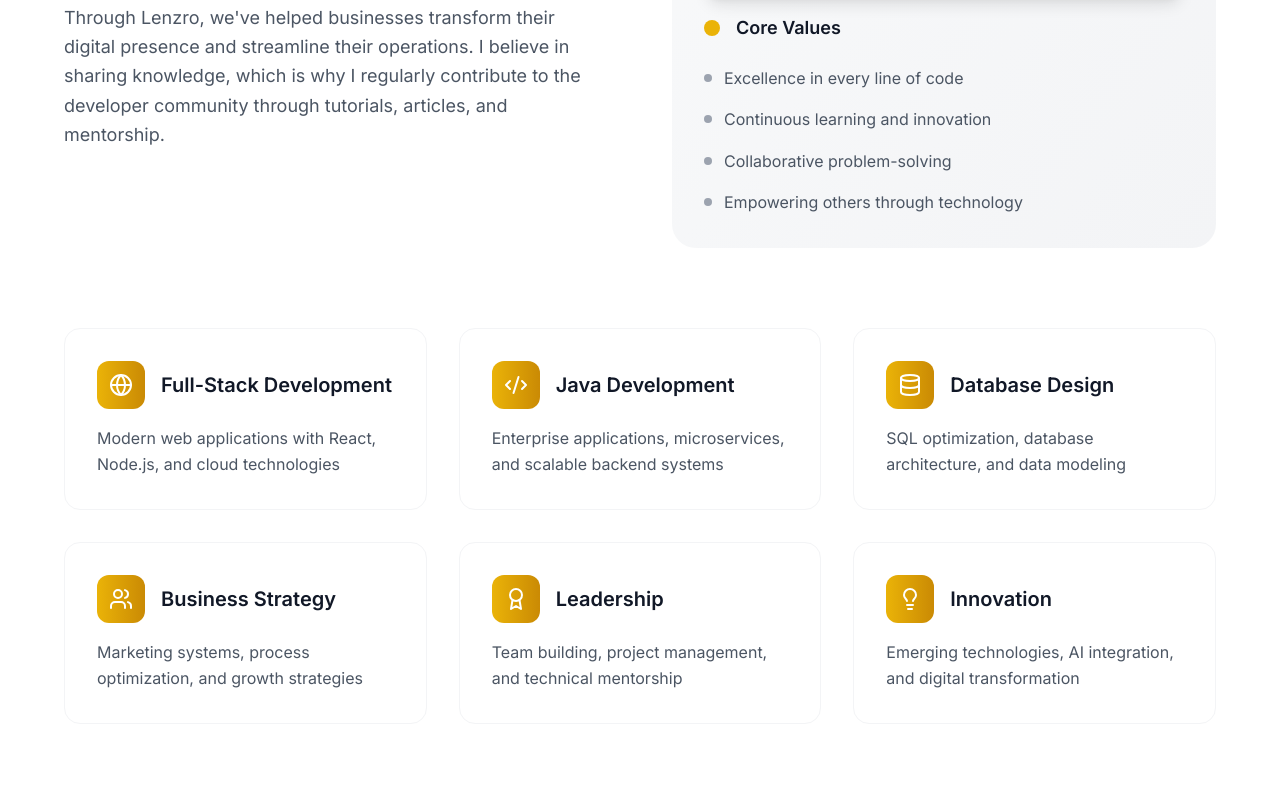
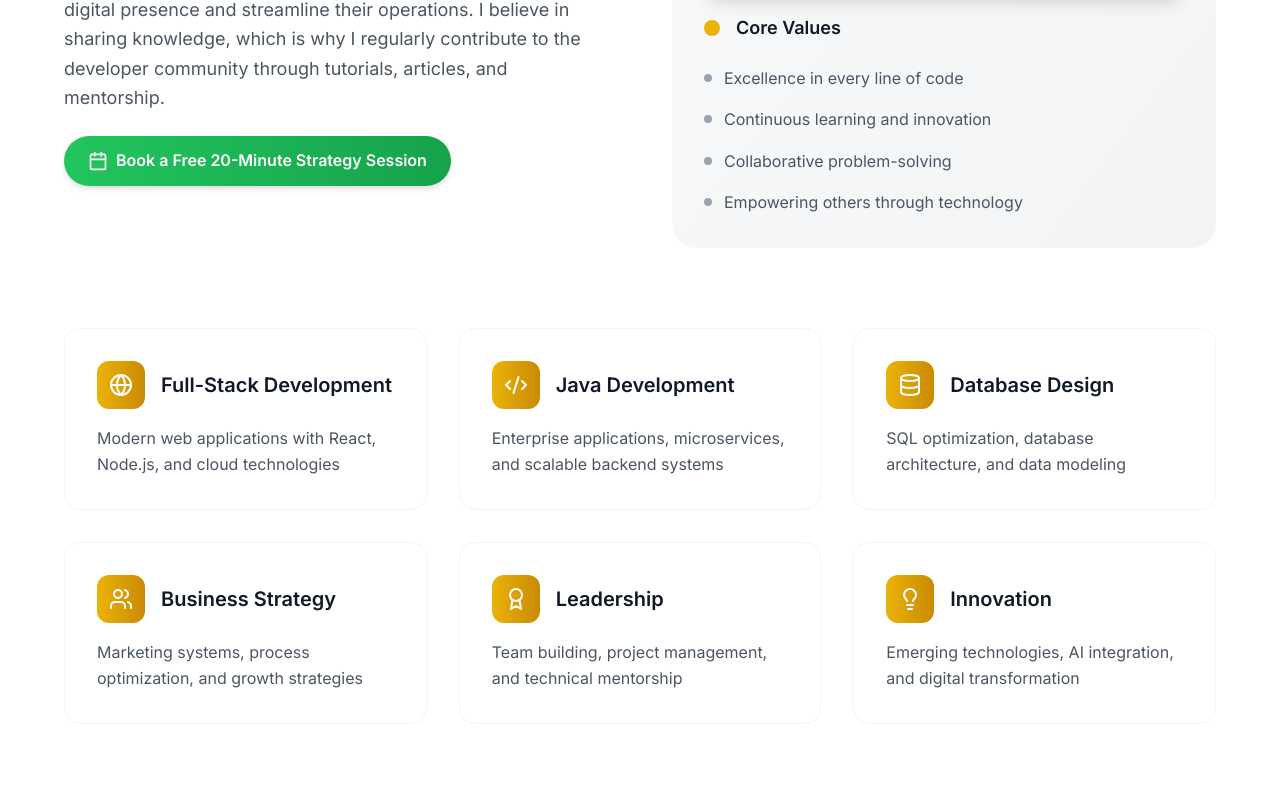
Before and after one commit to yussuf3468/portfolioWebsite, a React (Vite) app: page / in a window 1280 px wide. Shown: the part 1581-2380 px from the top of the page. Built offline with nearby package versions, Linux system fonts and the light colour scheme.

Commit message:
Added schedule a call functionality

```diff
--- a/src/components/About.tsx
+++ b/src/components/About.tsx
@@ -1,5 +1,5 @@
 import React from 'react';
-import { Code2, Database, Globe, Users, Award, Lightbulb } from 'lucide-react';
+import { Code2, Database, Globe, Users, Award, Lightbulb, Calendar } from 'lucide-react';
 
 const About: React.FC = () => {
   const skills = [
@@ -43,10 +43,21 @@ const About: React.FC = () => {
                 their operations. I believe in sharing knowledge, which is why I regularly contribute
                 to the developer community through tutorials, articles, and mentorship.
               </p>
+
+              {/* Book Free Strategy Call Button */}
+              <a
+                href="https://calendly.com/yussufh080/20min"
+                target="_blank"
+                rel="noopener noreferrer"
+                className="inline-flex items-center space-x-2 bg-gradient-to-r from-green-500 to-green-600 text-white px-6 py-3 rounded-full font-semibold shadow-md hover:shadow-lg hover:scale-[1.02] transition-all duration-300"
+              >
+                <Calendar className="w-5 h-5" />
+                <span>Book a Free 20-Minute Strategy Session</span>
+              </a>
+
             </div>
 
             <div className="bg-gradient-to-br from-gray-50 to-gray-100 rounded-3xl p-8">
-              {/* My photo */}
               <img
                 src="/myphoto1.jpg"
                 alt="Yussuf Muse"
--- a/src/components/Contact.tsx
+++ b/src/components/Contact.tsx
@@ -136,13 +136,13 @@ const Contact: React.FC = () => {
                 {/* Schedule a Call Button */}
                 <div className="pt-6">
                   <a
-                    href="https://calendly.com/yussufh080/30min"
+                    href="https://calendly.com/yussufh080/20min"
                     target="_blank"
                     rel="noopener noreferrer"
                     className="inline-flex items-center px-6 py-3 bg-gradient-to-r from-green-500 to-green-600 text-white rounded-xl font-semibold hover:shadow-xl hover:shadow-green-500/25 transition-all duration-300 hover:scale-[1.02]"
                   >
                     <Calendar className="w-5 h-5 mr-2" />
-                    Schedule a Call
+                    Book Free Strategy Call
                   </a>
                 </div>
               </div>
--- a/src/components/Footer.tsx
+++ b/src/components/Footer.tsx
@@ -1,5 +1,5 @@
 import React from 'react';
-import { Code, Mail, Phone, MapPin, ExternalLink, Heart } from 'lucide-react';
+import { Code, Mail, Phone, MapPin, ExternalLink, Heart, Calendar } from 'lucide-react';
 
 const Footer: React.FC = () => {
   const currentYear = new Date().getFullYear();
@@ -65,6 +65,18 @@ const Footer: React.FC = () => {
                 <div className="flex items-center space-x-3 text-gray-400">
                   <MapPin className="w-4 h-4" />
                   <span>Available for remote & on-site projects</span>
+                </div>
+                {/* Schedule a Call Button */}
+                <div className="pt-6">
+                  <a
+                    href="https://calendly.com/yussufh080/20min"
+                    target="_blank"
+                    rel="noopener noreferrer"
+                    className="inline-flex items-center px-6 py-3 bg-gradient-to-r from-green-500 to-green-600 text-white rounded-xl font-semibold hover:shadow-xl hover:shadow-green-500/25 transition-all duration-300 hover:scale-[1.02]"
+                  >
+                    <Calendar className="w-5 h-5 mr-2" />
+                    Book Free Strategy Call
+                  </a>
                 </div>
               </div>
             </div>
```
